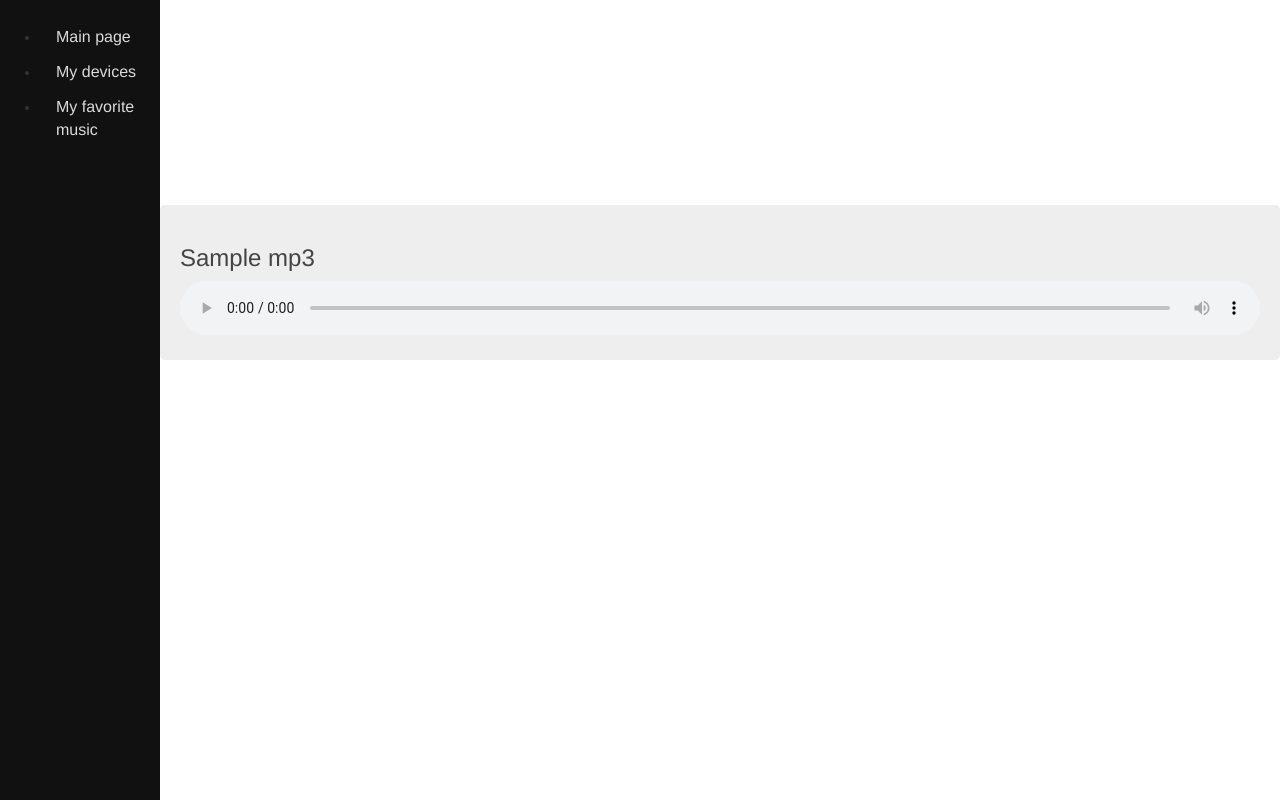
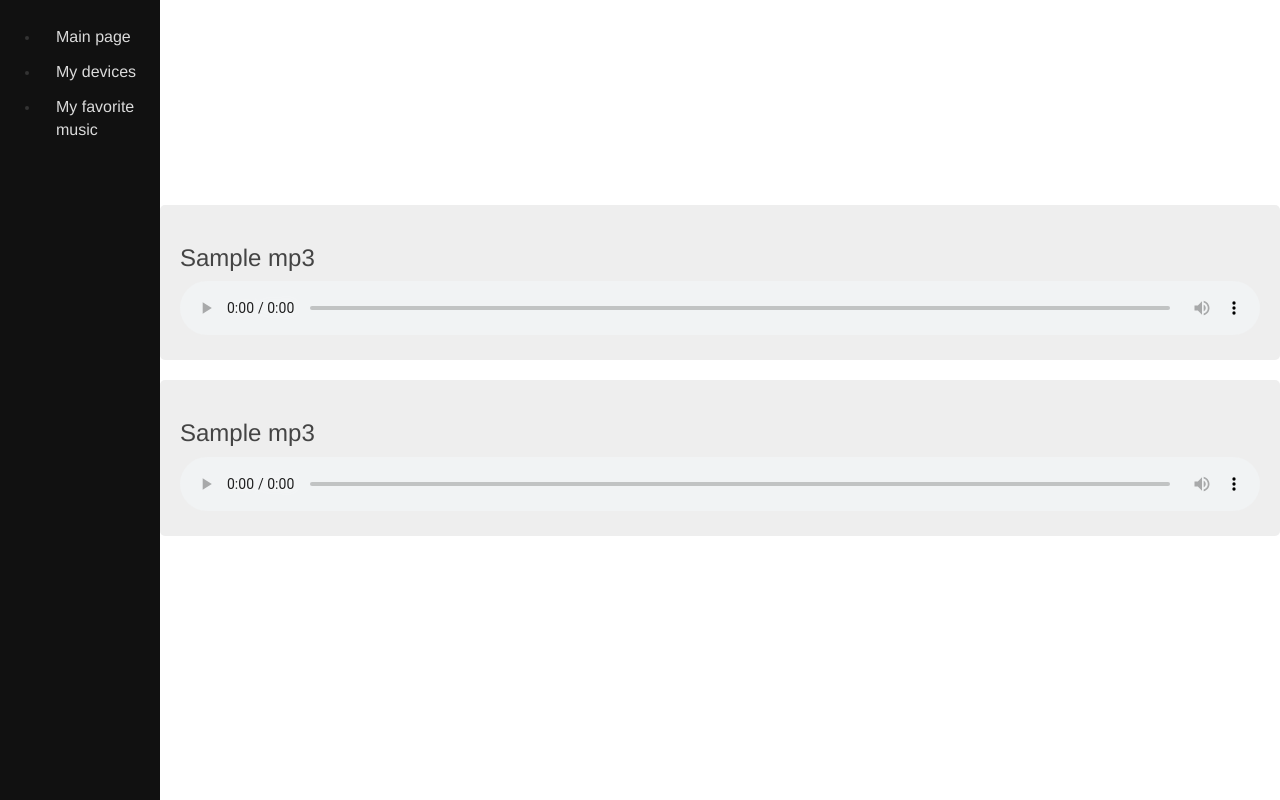
Before and after one commit to Roker2/python3_lab3, a Django app: template mainsite/templates/musicpage/musicpage.html in a window 1280 px wide. Run offline with Django 3.2, Linux system fonts and the light colour scheme; tables that the repository leaves empty hold one stand-in row (values such as "Sample post"); the template is opened without the code that fills it: values that come from a table or form of the project are taken from there, most other values are stand-ins (such as "Sample title", 1, 10 or a date in 2020); some libraries are stand-ins or nearby versions.

Commit message:
mainsite/templates/musicpage: Add mp3 local music

```diff
--- a/mainsite/templates/musicpage/musicpage.html
+++ b/mainsite/templates/musicpage/musicpage.html
@@ -19,4 +19,13 @@
             </audio>
         </div>
     {% endfor %}
+    {% for mp3 in localmp3s %}
+        <div class="container-audio">
+            <h3>{{ mp3.fullsinglename }}</h3>
+            <audio controls>
+                <source src={{ mp3.musicFile.url }} type="audio/mp3" >
+                Your browser dose not Support the audio Tag
+            </audio>
+        </div>
+    {% endfor %}
 {% endblock %}
--- a/mainsite/views.py
+++ b/mainsite/views.py
@@ -1,6 +1,7 @@
 from django.shortcuts import render
 from .models import YandexMusic
 from .models import mp3Music
+from .models import mp3LocalMusic
 from .models import Device
 
 
@@ -9,7 +10,10 @@ def mainpage(request):
 
 
 def musicpage(request):
-    return render(request, 'musicpage/musicpage.html', {'music': YandexMusic.objects.all(), 'mp3s': mp3Music.objects.all() })
+    return render(request, 'musicpage/musicpage.html',
+                  {'music': YandexMusic.objects.all(),
+                   'mp3s': mp3Music.objects.all(),
+                   'localmp3s': mp3LocalMusic.objects.all()})
 
 
 def devicespage(request):
```
